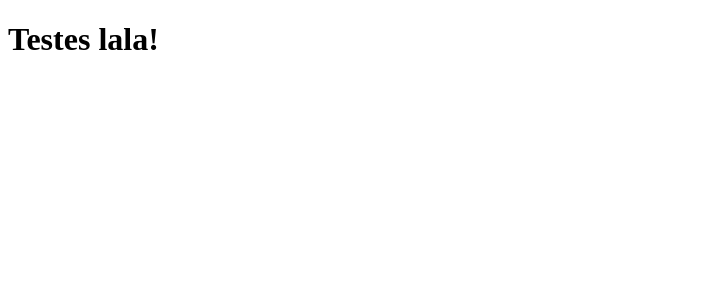
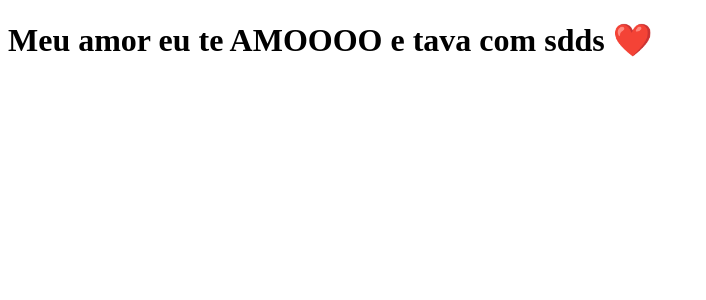
Before and after one commit to Laissa0/clone-tabnews, a Next.js app: page / in a window 1280 px wide. Shown: the top 300 px of the page, without its empty margins (0-706 px from the left). Built offline with nearby package versions, Linux system fonts and the light colour scheme.

Commit message:
Commit de teste

```diff
--- a/pages/index.js
+++ b/pages/index.js
@@ -1,5 +1,5 @@
 function home() {
-    return <h1>Testes lala!</h1>
+    return <h1>Meu amor eu te AMOOOO e tava com sdds ❤️ </h1>
 
 };
 
```
